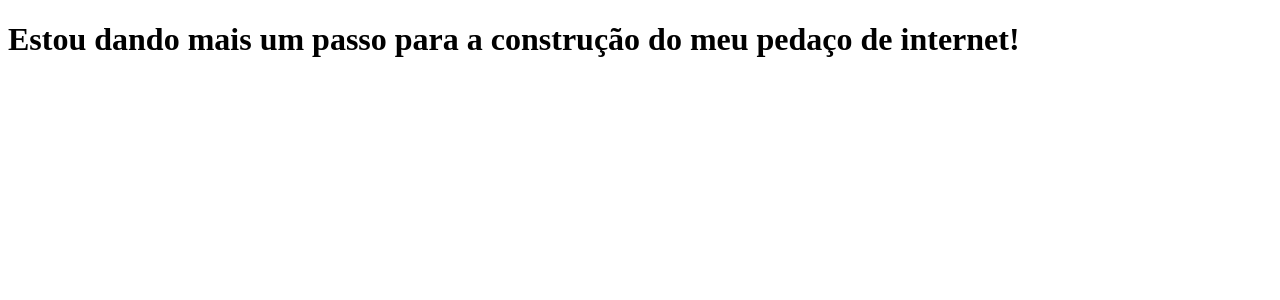
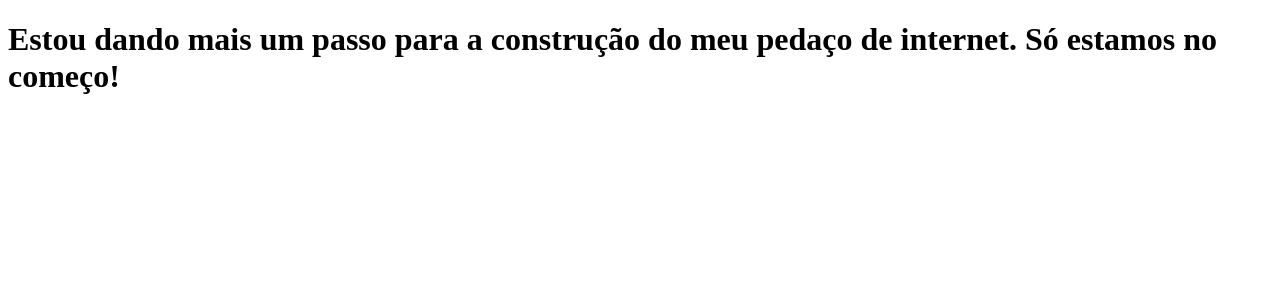
Before and after one commit to laurentlfa/iniciante-na-programacao, a Next.js app: page / in a window 1280 px wide. Shown: the top 300 px of the page. Built offline with nearby package versions, Linux system fonts and the light colour scheme.

Commit message:
modificou a frase

```diff
--- a/pages/index.js
+++ b/pages/index.js
@@ -1,5 +1,5 @@
 function Home() {
-    return <h1>Estou dando mais um passo para a construção do meu pedaço de internet!</h1>
+    return <h1>Estou dando mais um passo para a construção do meu pedaço de internet. Só estamos no começo!</h1>
 }
 
 export default Home;
```
